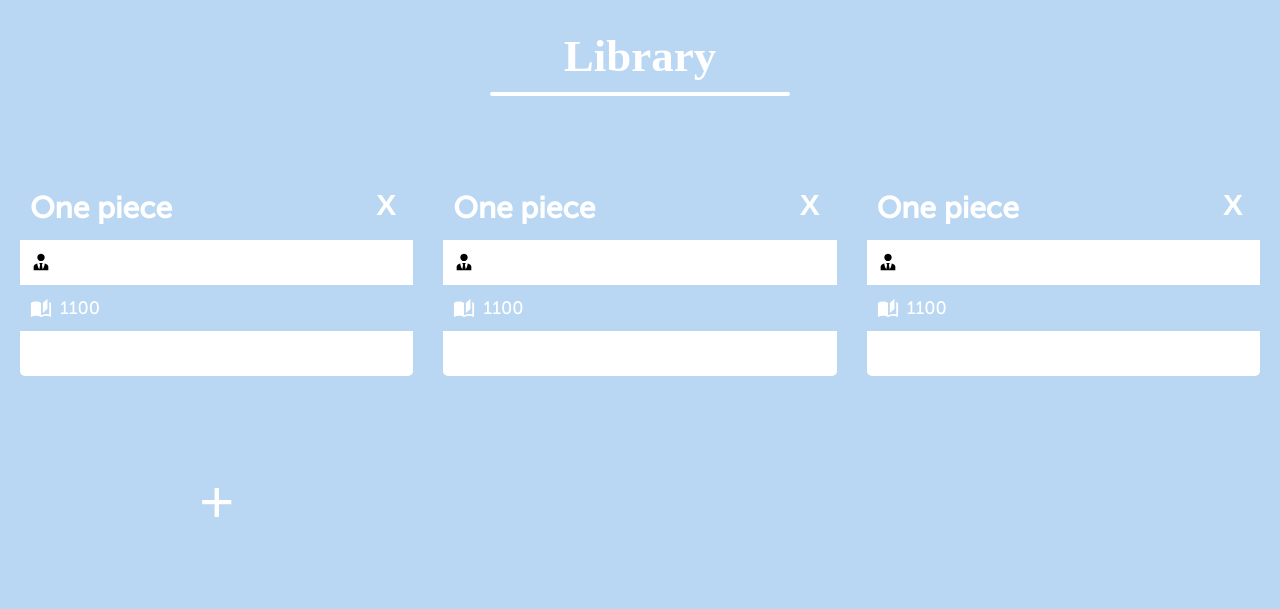
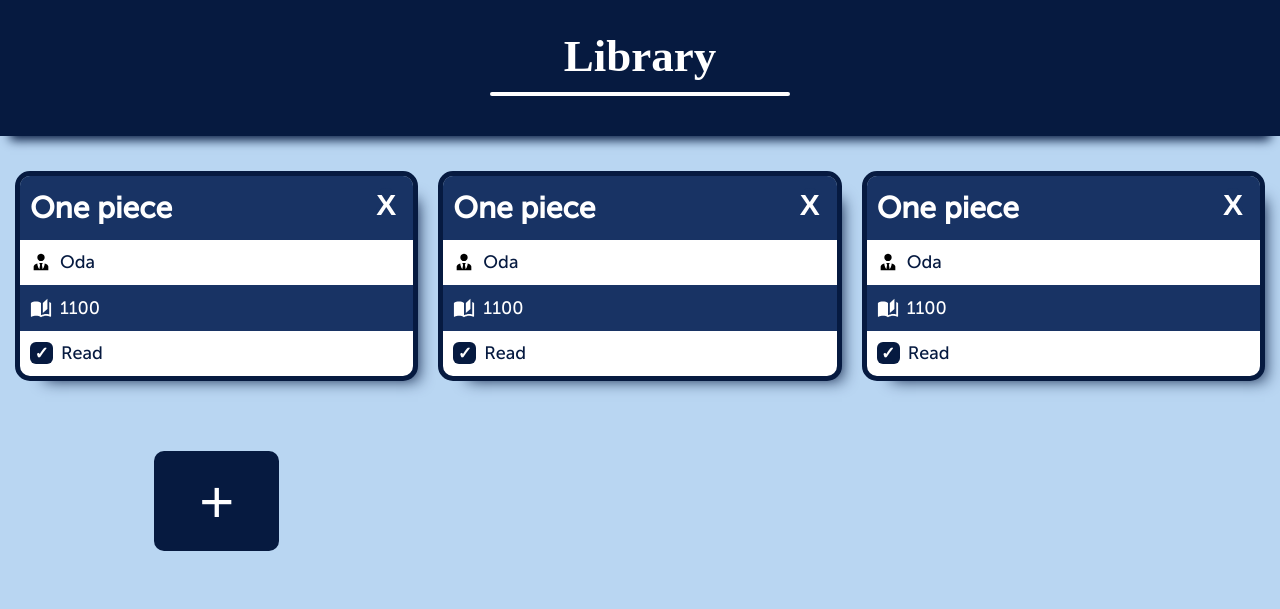
Before and after one commit to TFA05/library, a plain HTML site: page index.html in a window 1280 px wide. Drawn offline with Linux system fonts and the light colour scheme.

Commit message:
Fixed naming error

```diff
--- a/style.css
+++ b/style.css
@@ -33,9 +33,9 @@ header{
     flex-direction: column;
     align-items: center;
     gap: 10px;
-    background-color: var(--darkBlue);
+    background-color: var(--headerColor);
     padding-bottom: 40px;
-    box-shadow: 0px 14px 10px -10px var(--darkBlue);
+    box-shadow: 0px 14px 10px -10px var(--headerColor);
 
 }
 
@@ -63,15 +63,15 @@ main{
 
 .bkContainer{
     height: 200px;
-    background-color: var(--lDarkBlue);
-    outline: 5px solid var(--darkBlue);
+    background-color: var(--cardColor);
+    outline: 5px solid var(--headerColor);
     border-radius: 10px;
     display: grid;
     grid-auto-flow: row;
     align-items: center;
     color: white;
     font-size: 18px;
-    box-shadow: 15px 14px 15px -10px var(--darkBlue);
+    box-shadow: 15px 14px 15px -10px var(--headerColor);
     transition: transform 0.2s;
 }
 
@@ -85,7 +85,7 @@ main{
 .bkContainer > div:nth-child(2n){
     background-color: white;
     height: 100%;
-    color: var(--darkBlue);
+    color: var(--headerColor);
 }
 
 .bkContainer div:last-child{
@@ -117,7 +117,7 @@ main{
     font-size: 17px;
     font-weight: bold;
     color: white;
-    background-color: var(--darkBlue);
+    background-color: var(--headerColor);
     margin-right: 8px;
     display: flex;
     justify-content: center;
@@ -139,7 +139,7 @@ button{
     font-size: 60px;
     border: none;
     border-radius: 10px;
-    background-color: var(--darkBlue);
+    background-color: var(--headerColor);
     color: white;
     margin-bottom: 10px;
 }
@@ -184,7 +184,7 @@ form{
 }
 
 .rowContainer:nth-child(2n){
-    background-color: var(--lDarkBlue);
+    background-color: var(--cardColor);
 }
 
 .rowContainer:last-child{
@@ -203,7 +203,7 @@ form{
     width: 100px;
     height: 50px;
     font-size: 20px;
-    background-color: var(--lDarkBlue);
+    background-color: var(--cardColor);
 }
 
 .exitBtn{
@@ -221,7 +221,7 @@ form{
     width: 20px;
     height: 30px;
     font-size: 30px;
-    background-color: var(--lDarkBlue);
+    background-color: var(--cardColor);
     font-size: 30px;
     font-weight: bold;
     margin-left: auto;
@@ -229,7 +229,7 @@ form{
 }
 
 .deleteCardBtn:hover{
-    background-color: var(--lDarkBlue);
+    background-color: var(--cardColor);
 }
 
 .blur{
```
